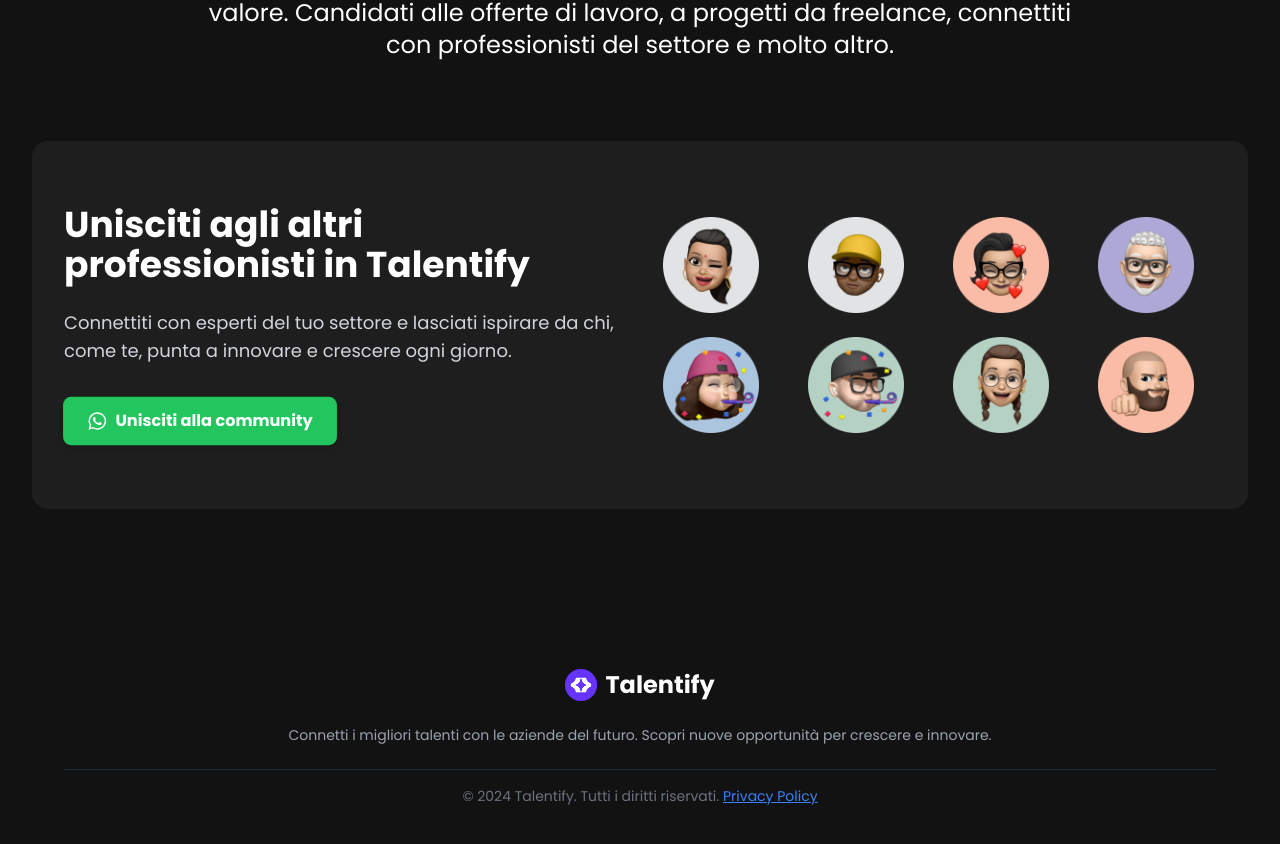
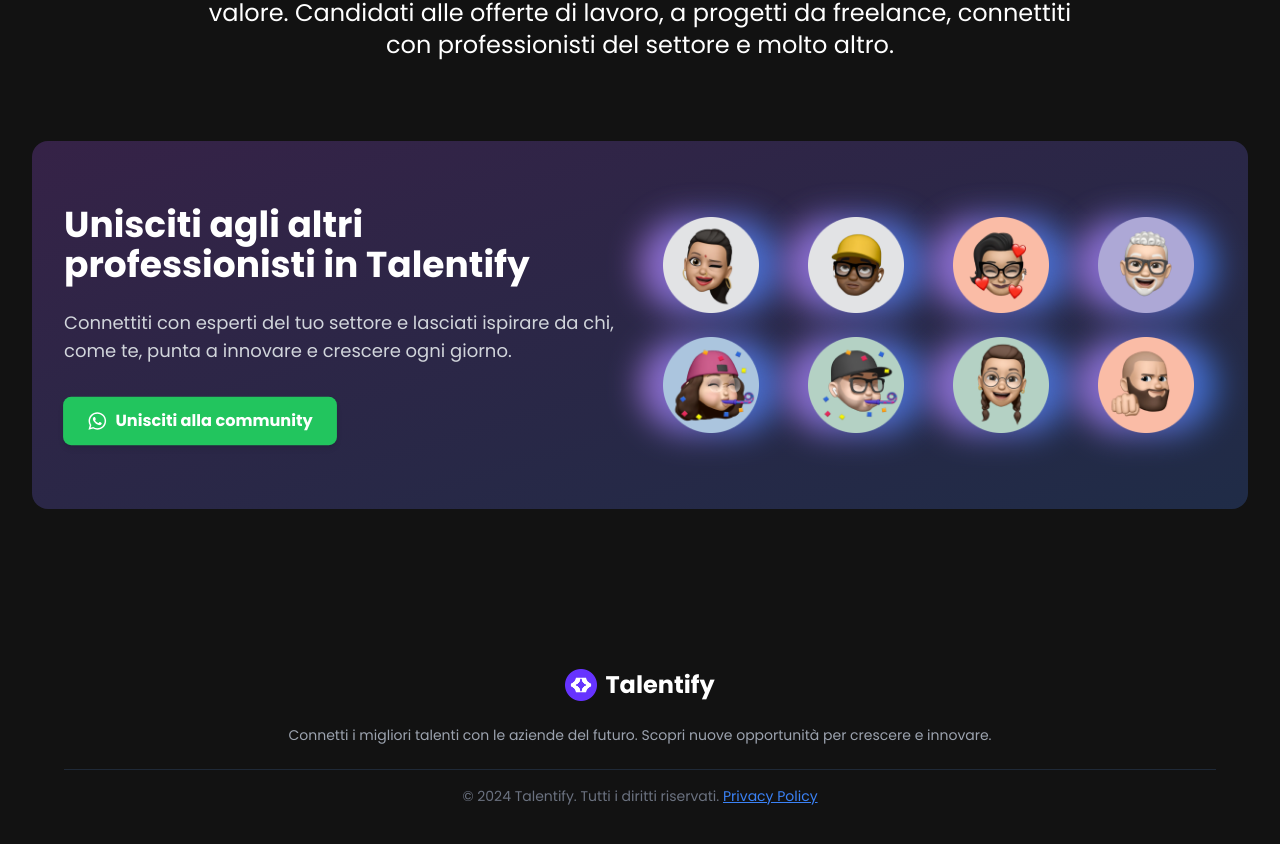
Before and after one commit to ricciviero/talentify-landing-page, a React (Vite) app: page / in a window 1280 px wide. Shown: the part 2835-3679 px from the top of the page. Built offline with nearby package versions, Linux system fonts and the light colour scheme.

Commit message:
avatar section improved

```diff
--- a/src/components/AvatarsSection.jsx
+++ b/src/components/AvatarsSection.jsx
@@ -1,13 +1,13 @@
-import { avatars } from "../../back-end/avatars";
 import { motion } from "framer-motion";
 import { WhatsAppButton } from "./WhatsAppButton";
+import { avatars } from "../../back-end/avatars";
 
 export const AvatarsSection = () => {
     return (
-        <>
-            <section className="bg-low-dark text-white py-16 px-6 rounded-2xl">
-                <div className="max-w-6xl mx-auto flex flex-col md:flex-row items-center">
-                    {/* Div del testo a sinistra */}
+        <section className="bg-low-dark text-white py-16 px-6 rounded-2xl relative overflow-hidden">
+            <div className="absolute inset-0 bg-gradient-to-br from-purple-600 to-blue-600 opacity-20" />
+            <div className="max-w-6xl mx-auto flex flex-col md:flex-row items-center relative z-10">
+                {/* Text div on the left */}
                 <div className="w-full md:w-1/2 text-center md:text-left mb-12 md:mb-0">
                     <h2 className="text-3xl md:text-4xl font-bold mb-6">
                         Unisciti agli altri <br />professionisti in Talentify
@@ -15,22 +15,20 @@
                     <p className="text-lg text-gray-300">
                         Connettiti con esperti del tuo settore e lasciati ispirare da chi, come te, punta a innovare e crescere ogni giorno.
                     </p>
-
                     <div className="mt-8 flex justify-center md:justify-start w-full">
                         <WhatsAppButton />
                     </div>
-
                 </div>
 
-                    {/* Griglia degli avatar a destra */}
+                {/* Avatar grid on the right */}
                 <div className="w-full md:w-1/2 grid grid-cols-2 md:grid-cols-4 gap-6 gap-x-1">
                     {avatars.map((avatar) => (
                         <motion.div
                             key={avatar.id}
-                                className="flex justify-center"
+                            className="flex justify-center relative"
                             whileHover={{
-                                    scale: 1.1, // Ingrandisce leggermente l'avatar
-                                    rotate: 5, // Aggiunge una piccola rotazione
+                                scale: 1.1,
+                                rotate: 5,
                             }}
                             transition={{
                                 type: "spring",
@@ -38,9 +36,10 @@
                                 damping: 10,
                             }}
                         >
+                            <div className="absolute inset-0 bg-gradient-to-r from-purple-400 to-blue-500 rounded-full blur-lg opacity-75" />
                             <img
                                 src={avatar.img}
-                                    className="w-24 h-24"
+                                className="w-24 h-24 relative z-10"
                                 alt={`Avatar ${avatar.id}`}
                             />
                         </motion.div>
@@ -48,6 +47,5 @@
                 </div>
             </div>
         </section>
-        </>
     );
 };
```
Lines whose indentation alone changed are shown as unchanged.
